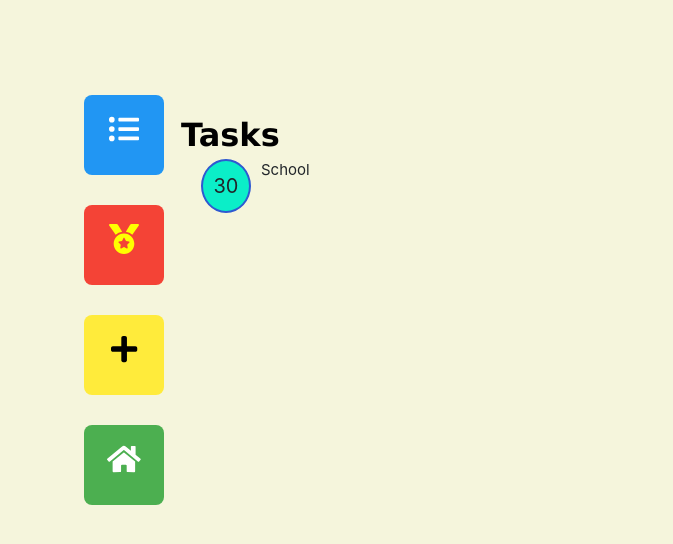
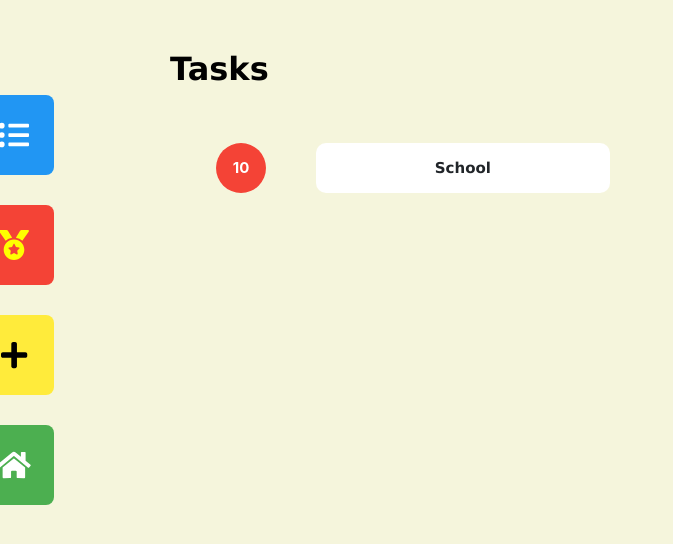
Before and after one commit to albertyanzz/itp-404-final-project, a React (Create React App) app: page /tasks in a window 1280 px wide. Shown: the top 544 px of the page, without its empty margins (0-673 px from the left). Built offline with nearby package versions, Linux system fonts and the light colour scheme.

Commit message:
achievements page

```diff
--- a/package.json
+++ b/package.json
@@ -10,6 +10,7 @@
     "@testing-library/jest-dom": "^5.11.4",
     "@testing-library/react": "^11.1.0",
     "@testing-library/user-event": "^12.1.10",
+    "bootstrap": "4.5.3",
     "framer-motion": "^2.9.4",
     "json-server": "^0.16.2",
     "react": "^17.0.1",
--- a/src/AchievementItem.js
+++ b/src/AchievementItem.js
@@ -1,9 +1,31 @@
 import React from "react";
+import { FontAwesomeIcon } from "@fortawesome/react-fontawesome";
+import ProgressBar from './ProgressBar'
 
-export default function AchievementItem(){
+export default function AchievementItem({iconColor, icon, backgroundColor, maxProgress, progress, children: description}){
 
     return(
-        <div>
+        <div className="achievementItem">
+            <div className={`achievementIcon w3-circle w3-${backgroundColor}`}>
+                <FontAwesomeIcon icon={icon} color={iconColor} size="2x" />
+            </div>
+            <div className="achievementDescription">
+                {description}
+            </div>
+            <div className="progressBar">
+                <ProgressBar totalValue={maxProgress} currValue={progress}>
+                    {
+                        element => {
+                        if (element)
+                            element.style.setProperty(
+                            "background-color",
+                            maxProgress === progress ? "#09de1b" : "#32a8a8" ,
+                            "important"
+                            );
+                        }
+                    }
+                </ProgressBar>
+            </div>
 
         </div>
     )
--- a/src/AchievementPage.js
+++ b/src/AchievementPage.js
@@ -1,22 +1,41 @@
-import React, { useContext } from "react";
+import React, { useContext, useEffect } from "react";
+import AchievementItem from './AchievementItem';
 import { DataStoreContext } from "./contexts";
+import { faTrophy } from "@fortawesome/free-solid-svg-icons";
+
 
 export default function AchievementPage(){
     const { isLoggedIn } = useContext(DataStoreContext);
 
+    useEffect(() => {
+		document.title = "Achievements | Microplanner"
+	}, [])
+
     if(isLoggedIn) {
         return (
-            <div className="achievementsContainer">
-                <div className="row topTitle" id="achievementTitle">
-                    Achievements
-                </div>
-		    </div>
-        )
+          <div>
+            <div className="row topTitle" id="achievementTitle">
+              Achievements
+            </div>
+            <div className="achievementsList">
+                <AchievementItem
+                    icon={faTrophy}
+                    iconColor="yellow"
+                    backgroundColor="red"
+                    name="Task streak"
+                    maxProgress="10"
+                    progress="2"
+                >
+                    {"Complete 10 tasks"}
+                </AchievementItem>
+            </div>
+          </div>
+        );
     }
 
     else {
         return (
-        <div className="achievementsContainer">
+        <div className="justify-content-center">
 			<div className="row centerTitle" id="achievementTitle">
 				Sign in to see achievements!
 			</div>
--- a/src/AddTask.js
+++ b/src/AddTask.js
@@ -189,10 +189,12 @@ export default function AddTask(){
 							id="deadline">
 						</input>
 					</div>
-					<div className="form-group col-sm-2">
+				</div>
+				<div className="row justify-content-center">
+					<div className="form-group col-sm-2" style={{marginTop: "100px"}}>
 						<button type="submit" className="btn btn-primary" disabled={!fieldsFilled()}>
-        			Save
-     	 			</button>
+        					Save
+     	 				</button>
 					</div>
 				</div>
 			</form>
--- a/src/App.css
+++ b/src/App.css
@@ -27,18 +27,13 @@ body {
   margin: 10px;
 }
 
-.taskContainer {
-  display: flex;
-  align-items: flex-start;
-  flex-direction: column;
-  margin-left: 10%;
-}
 
 .topTitle {
   font-family: Verdana, Geneva, sans-serif;
   font-weight: 1000;
   font-size: xx-large;
   color: Black;
+  padding-left: 100px;
 }
 
 .taskRow {
@@ -48,14 +43,23 @@ body {
 }
 
 .taskCount {
-  margin-right: 10px;
+  width: 50px;
+  line-height: 50px;
+  text-align: center;
+  font-weight: bolder;
 }
 
-.achievementContainer {
-  display: flex;
-  align-items: flex-start;
-  flex-direction: column;
-  margin-left: 10%;
+.taskCategory {
+  font-family: Verdana, Geneva, Tahoma, sans-serif;
+  margin-left: 10px;
+  font-weight: bold;
+  background-color:white;
+  border-radius: 10px;
+  line-height: 40px;
+  text-align: center;
+  width: 30%;
+  margin-left: 50px;
+  padding: 5px;
 }
 
 .centerTitle {
@@ -68,7 +72,8 @@ body {
 }
 
 .taskContainer {
-  margin-top: 10%;
+  margin-left: 10%;
+  margin-top: 50px;
 }
 
 body.modal-open {
@@ -92,10 +97,11 @@ body.modal-open {
 .menuButton {
   text-align: center;
   width: 80px;
-  line-height: 80px;
+  height: 80px;
   padding: 0px;
   margin-top: 15px;
   margin-bottom: 15px;
+  padding-top: 25px;
 }
 
 .menuItem {
@@ -123,6 +129,40 @@ body.modal-open {
 .welcomeText {
   font-family: Verdana, Geneva, Tahoma, sans-serif;
   margin-top: 30px;
+}
+
+.achievementsList {
+  margin-top: 50px;
+  margin-left: 100px;
+}
+
+.achievementItem {
+  display: flex;
+  flex-direction: row;
+}
+
+.achievementIcon {
+  width: 50px;
+  height: 50px;
+  text-align: center;
+  padding-top: 10px;
+}
+
+.achievementDescription {
+  font-family: Verdana, Geneva, Tahoma, sans-serif;
+  margin-left: 10px;
+  font-weight: bold;
+  background-color:white;
+  border-radius: 10px;
+  line-height: 40px;
+  text-align: center;
+  width: 50%;
+  margin-left: 50px;
+  padding: 5px;
+}
+
+.progressBar {
+  margin-left: 50px;
 }
 
 .App {
--- a/src/Home.js
+++ b/src/Home.js
@@ -15,6 +15,8 @@ export default function Home(){
 
 
 	useEffect(() => {
+		document.title = "Home | Microplanner"
+
 		function handleLogout() {
 			setIsLoggedIn(false);
 			setCurrUser(null);
@@ -62,9 +64,11 @@ export default function Home(){
 				Microplanner
 			</div>
 			<div className="row homeItem">
-				<Link to="/tasks" className="btn btn-light">
-					Use as Guest
-				</Link>
+				{ !isLoggedIn &&
+					<Link to="/tasks" className="btn btn-light">
+						Use as Guest
+					</Link>
+				}
 			</div>
 			<div id="googleButton">
 			</div>
--- a/src/PageNotFound.js
+++ b/src/PageNotFound.js
@@ -3,8 +3,8 @@ import React from "react";
 export default function PageNotFound(){
 
     return(
-        <div>
-            Page Not Found
+        <div className="centerTitle">
+            404: Page Not Found
         </div>
     )
 }
--- a/src/PopUpMenu.js
+++ b/src/PopUpMenu.js
@@ -10,11 +10,11 @@ export default function PopUpMenu(){
     return createPortal(
       <motion.div
         className="popUpMenu"
-        initial={{ x: 0}}
+        initial={{ x: -130}}
         whileHover={{
-            x: -40
+            x: -60
         }}
-        style={{width: "120%", paddingLeft: "20px"}}
+        style={{width: "120%", paddingLeft: "40px"}}
       >
         <MenuItem
           iconColor="white"
--- a/src/TaskItem.js
+++ b/src/TaskItem.js
@@ -3,17 +3,26 @@ import TaskMenu from './TaskMenu';
 
 export default function TaskItem(){
 
-	return(
+	return (
     <div className="taskRow">
-			<div className="taskCount">
-				<div className="circleTag">30</div>
+      <div className={`taskCount w3-circle w3-red`}>10</div>
+      <button
+        className="taskCategory w3-button"
+        data-toggle="collapse"
+        data-target="#collapseExample"
+        aria-expanded="false"
+        aria-controls="collapseExample"
+      >
+        School
+      </button>
+	  <div class="collapse" id="collapseExample">
+		<div class="card card-body">
+			Anim pariatur cliche reprehenderit, enim eiusmod high life accusamus terry richardson ad squid. Nihil anim keffiyeh helvetica, craft beer labore wes anderson cred nesciunt sapiente ea proident.
 		</div>
-			<div className="taskCategory">
-				School
 	  </div>
       <div>
         <TaskMenu></TaskMenu>
       </div>
     </div>
-	)
+  );
 }
--- a/src/TaskList.js
+++ b/src/TaskList.js
@@ -8,11 +8,11 @@ export default function TaskList(){
 	  }, [])
 
 	return(
-		<div className="taskContainer">
+		<div>
 			<div className="row topTitle" id="taskTitle">
 				Tasks
 			</div>
-			<div className="row">
+			<div className="taskContainer">
 				<TaskItem></TaskItem>
 			</div>
 		</div>
```
Also changed, not shown: 1 other file (tests, documents, lock files or other folders). Lines whose indentation alone changed are shown as unchanged.
